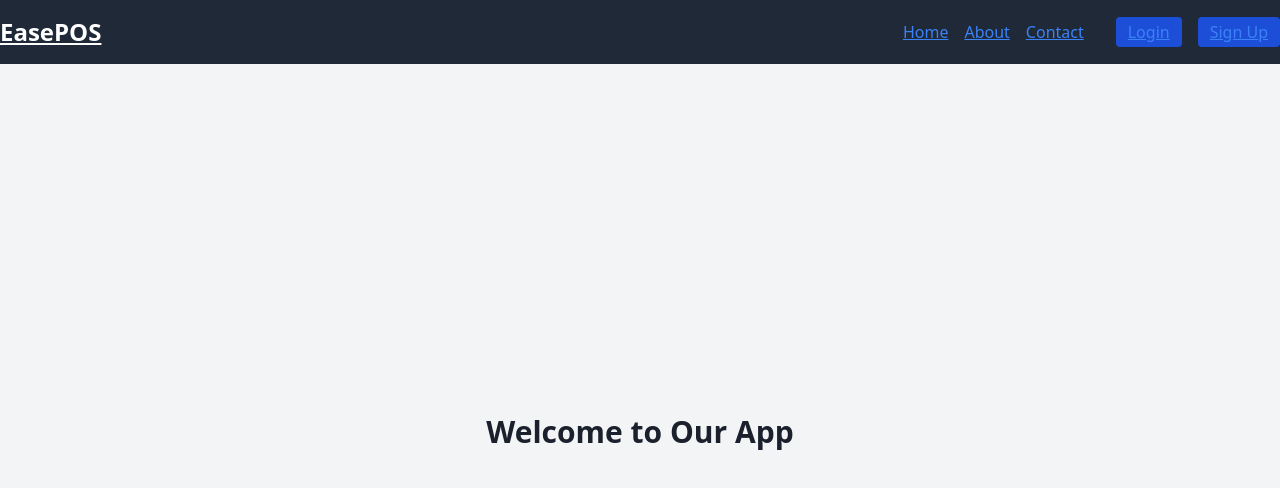
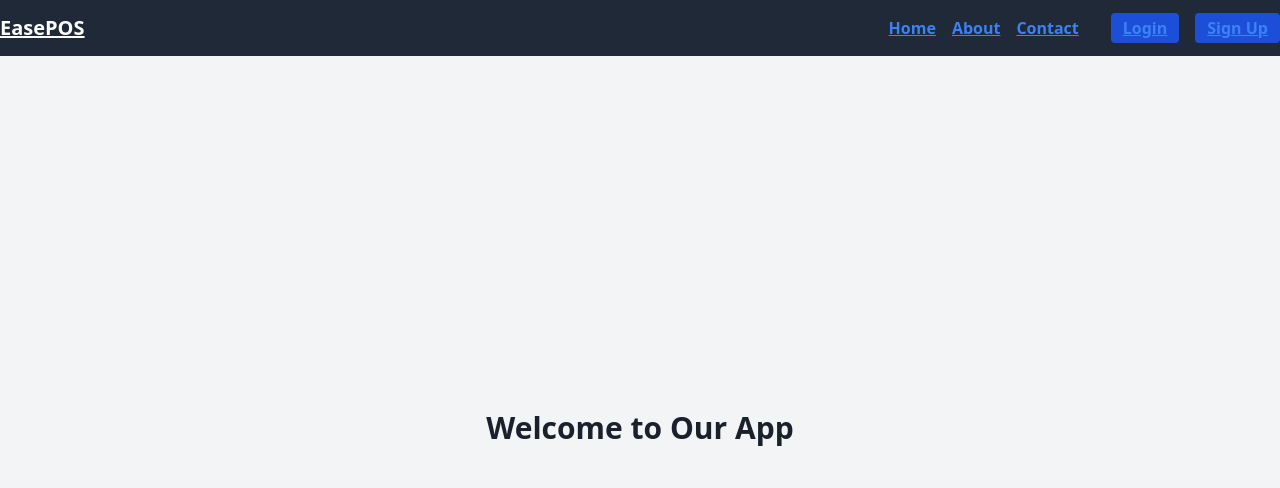
Before and after one commit to ZikaZaki/EasePOS, a React (Vite) app: page / in a window 1280 px wide. Shown: the top 488 px of the page. Built offline with nearby package versions, Linux system fonts and the light colour scheme.

Commit message:
update Header

```diff
--- a/src/components/Header/Header.tsx
+++ b/src/components/Header/Header.tsx
@@ -6,8 +6,8 @@ import Navigation from "../Navigation"; // Adjust the path if necessary
 
 const Header: React.FC = () => {
   return (
-    <header className="h-16 bg-gray-800 text-white">
-      <div className="container mx-auto py-4 flex justify-between items-center">
+    <header className="flex h-14 bg-gray-800 text-white font-semibold">
+      <div className="container mx-auto py-2 flex justify-between items-center">
         <Logo />
         <Navigation />
       </div>
--- a/src/components/Logo/Logo.tsx
+++ b/src/components/Logo/Logo.tsx
@@ -6,7 +6,7 @@ const Logo: React.FC = () => {
   return (
     <Link
       to="/"
-      className="text-2xl font-bold text-white hover:text-blue-500"
+      className="flex text-xl font-bold text-white hover:text-blue-500"
       aria-label="Logo"
     >
       {/* <img src="/path/to/logo.png" alt="EasePOS Logo" className="h-8 w-auto" /> */}
--- a/src/components/Navigation/Navigation.tsx
+++ b/src/components/Navigation/Navigation.tsx
@@ -4,7 +4,7 @@ import { Link } from "react-router-dom";
 
 const Navigation: React.FC = () => {
   return (
-    <nav aria-label="Main Navigation">
+    <nav className="flex" aria-label="Main Navigation">
       <ul className="hidden lg:flex space-x-4">
         <li>
           <Link
```
